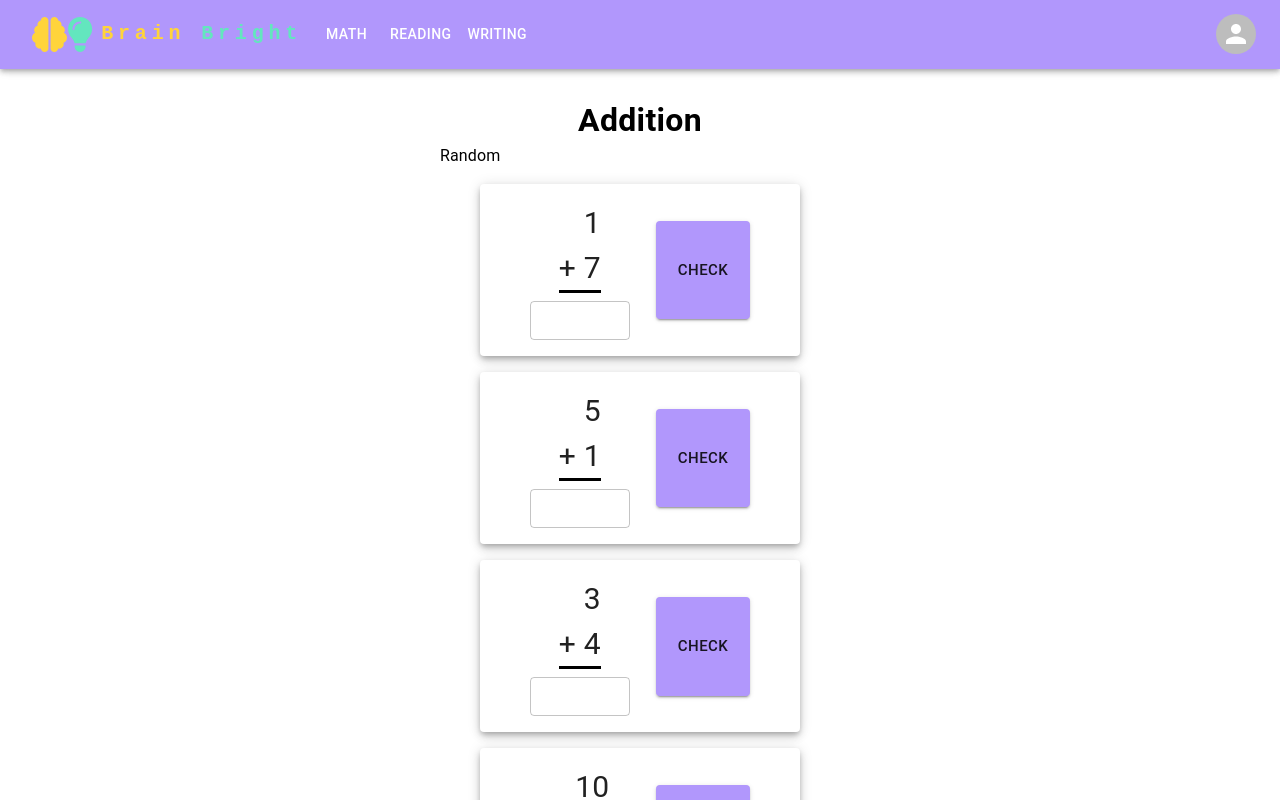
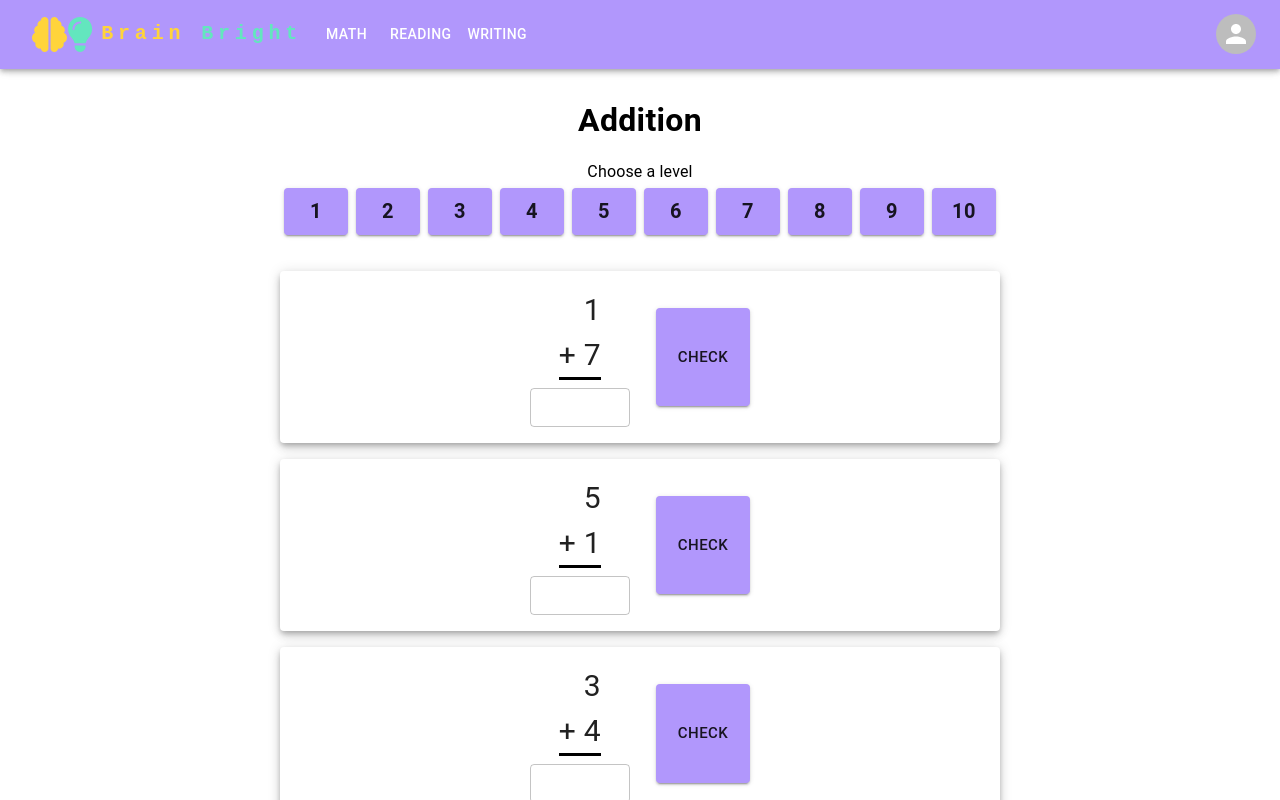
Before and after one commit to cprom/brain-bright-ts, a React (Vite) app: page /#/math/addition in a window 1280 px wide. Shown: the top 800 px of the page. Built offline with nearby package versions, Linux system fonts and the light colour scheme.

Commit message:
working level select

```diff
--- a/src/Pages/math/addition/problem-sets.tsx
+++ b/src/Pages/math/addition/problem-sets.tsx
@@ -4,13 +4,18 @@ import Grid2 from '@mui/material/Grid2';
 import generateMultipleProblems from '../scripts/generateProblems'
 import '../../../App.css'
 
+
+
+
     const problems = generateMultipleProblems(10,1,10)
-    console.log(problems)
 
     const CreateAdditionProblems = () => {
     const [items, setItems] = useState([...problems]);
+    const [selectedButtonId, setSelectedButtonId] = useState('level-btn-1');
+    const [selectedBtn, setSelectedBtn] = useState(-1);
+    console.log(selectedButtonId)
 
-    const handleInputChange = (id: number, event: any) => {
+    const handleInputChange = (id: number, event: React.ChangeEvent<any>) => {
         const newItems = items.map(item => {
           if (item.id === id) {
             return { ...item, inputValue: event.target.value };
@@ -19,6 +24,18 @@ import '../../../App.css'
         });
         setItems(newItems);
       };
+
+
+      const chooseLevel = ( event: React.ChangeEvent<any>) => {
+        const newProblems = generateMultipleProblems(10,1,event.target.value)
+          setItems([...newProblems]);
+          setSelectedButtonId(event.target.id)
+          const a = event.target.id.split('-')
+          console.log('a',a[2])
+            setSelectedBtn(parseInt(a[2]))
+        }
+
+
 
       const checkAnswer = (e: React.ChangeEvent<any>) => {
         const value = e.target.value.split('_')
@@ -50,12 +67,29 @@ import '../../../App.css'
     }
 
 
+    console.log(selectedBtn)
+
         return (
             <>
                 <Container sx={{minWidth: '400px', m: 0}}>
+                <Box sx={{ padding: 2}}>
+                    <Typography>Choose a level</Typography>
+
+                    <Button id='level-btn-1' variant='contained' sx={{fontSize: 20, fontWeight: 'bold', margin: .5}} value='10' color={selectedBtn === 1 ? "secondary" : "primary"} onClick={chooseLevel}>1</Button>
+                    <Button id='level-btn-2' variant='contained' sx={{fontSize: 20, fontWeight: 'bold', margin: .5}} value='50' color={selectedBtn === 2 ? "secondary" : "primary"} onClick={chooseLevel}>2</Button>
+                    <Button id='level-btn-3' variant='contained' sx={{fontSize: 20, fontWeight: 'bold', margin: .5}} value='100' color={selectedBtn === 3 ? "secondary" : "primary"} onClick={chooseLevel}>3</Button>
+                    <Button id='level-btn-4' variant='contained' sx={{fontSize: 20, fontWeight: 'bold', margin: .5}} value='500' color={selectedBtn === 4 ? "secondary" : "primary"} onClick={chooseLevel}>4</Button>
+                    <Button id='level-btn-5' variant='contained' sx={{fontSize: 20, fontWeight: 'bold', margin: .5}} value='1000' color={selectedBtn === 5 ? "secondary" : "primary"} onClick={chooseLevel}>5</Button>
+                    <Button id='level-btn-6' variant='contained' sx={{fontSize: 20, fontWeight: 'bold', margin: .5}} value='2000' color={selectedBtn === 6 ? "secondary" : "primary"} onClick={chooseLevel}>6</Button>
+                    <Button id='level-btn-7' variant='contained' sx={{fontSize: 20, fontWeight: 'bold', margin: .5}} value='3000' color={selectedBtn === 7 ? "secondary" : "primary"} onClick={chooseLevel}>7</Button>
+                    <Button id='level-btn-8' variant='contained' sx={{fontSize: 20, fontWeight: 'bold', margin: .5}} value='4000' color={selectedBtn === 8 ? "secondary" : "primary"} onClick={chooseLevel}>8</Button>
+                    <Button id='level-btn-9' variant='contained' sx={{fontSize: 20, fontWeight: 'bold', margin: .5}} value='5000' color={selectedBtn === 9 ? "secondary" : "primary"} onClick={chooseLevel}>9</Button>
+                    <Button id='level-btn-10' variant='contained' sx={{fontSize: 20, fontWeight: 'bold', margin: .5}} value='10000' color={selectedBtn === 10 ? "secondary" : "primary"} onClick={chooseLevel}>10</Button>
+
+                </Box>
                 <Box>
                     {
-                        problems.map((problem) => (
+                        items.map((problem) => (
                         <Paper key={problem.id} elevation={5} sx={{p: 2, m: 2}}>
                             <Grid2 container spacing={2} display="flex" justifyContent="center" alignItems="center" textAlign='center' size="grow">
                                 <div >
@@ -92,17 +126,10 @@ import '../../../App.css'
 
 }
 
-
 const ProblemSets = () => {
-    // const [level] = useState(problems[0].level);
-
     return (
     <div>
 
-            <div style={{display: 'flex', justifyContent: 'space-between'}}>
-            {/* <Typography>Level: {level} </Typography> */}
-            <Typography sx={{p:0}}> Random</Typography>
-            </div>
             <CreateAdditionProblems/>
 
     </div>
```
